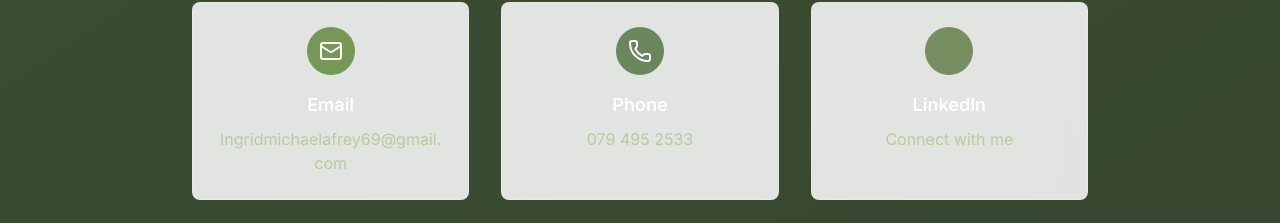
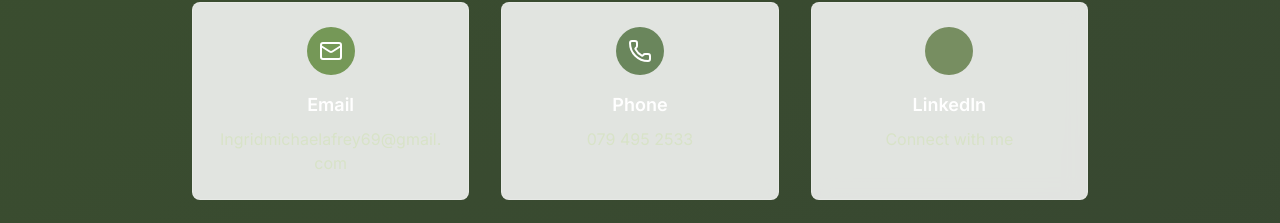
Before and after one commit to kailashrajh/imf-cv, a plain HTML site: page index.html in a window 1280 px wide. Shown: the part 5677-5900 px from the top of the page. Drawn offline with nearby package versions, Linux system fonts and the light colour scheme; animation ran at ten frames a second.

Commit message:
Update index.html

```diff
--- a/index.html
+++ b/index.html
@@ -772,7 +772,7 @@
                                 <i data-lucide="mail" class="w-6 h-6 text-white"></i>
                             </div>
                             <h3 class="text-lg font-semibold mb-2">Email</h3>
-                            <a href="mailto:Ingridmichaelafrey69@gmail.com" class="text-earth-300 hover:text-earth-200 transition-colors break-all">
+                            <a href="mailto:Ingridmichaelafrey69@gmail.com" class="text-earth-200 hover:text-earth-100 transition-colors break-all">
                                 Ingridmichaelafrey69@gmail.com
                             </a>
                         </div>
@@ -782,7 +782,7 @@
                                 <i data-lucide="phone" class="w-6 h-6 text-white"></i>
                             </div>
                             <h3 class="text-lg font-semibold mb-2">Phone</h3>
-                            <a href="tel:0794952533" class="text-earth-300 hover:text-earth-200 transition-colors">
+                            <a href="tel:0794952533" class="text-earth-200 hover:text-earth-100 transition-colors">
                                 079 495 2533
                             </a>
                         </div>
@@ -792,7 +792,7 @@
                                 <i data-lucide="linkedin" class="w-6 h-6 text-white"></i>
                             </div>
                             <h3 class="text-lg font-semibold mb-2">LinkedIn</h3>
-                            <a href="https://www.linkedin.com/in/ingrid-frey-549b5818a" target="_blank" class="text-earth-300 hover:text-earth-200 transition-colors">
+                            <a href="https://www.linkedin.com/in/ingrid-frey-549b5818a" target="_blank" class="text-earth-200 hover:text-earth-100 transition-colors">
                                 Connect with me
                             </a>
                         </div>
```
